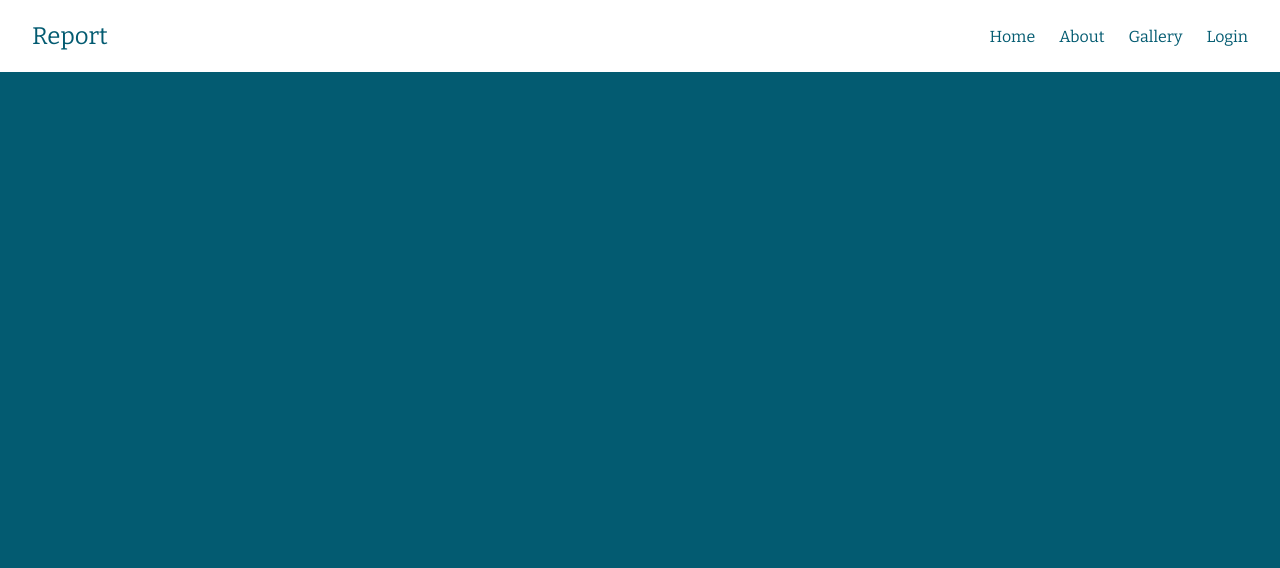
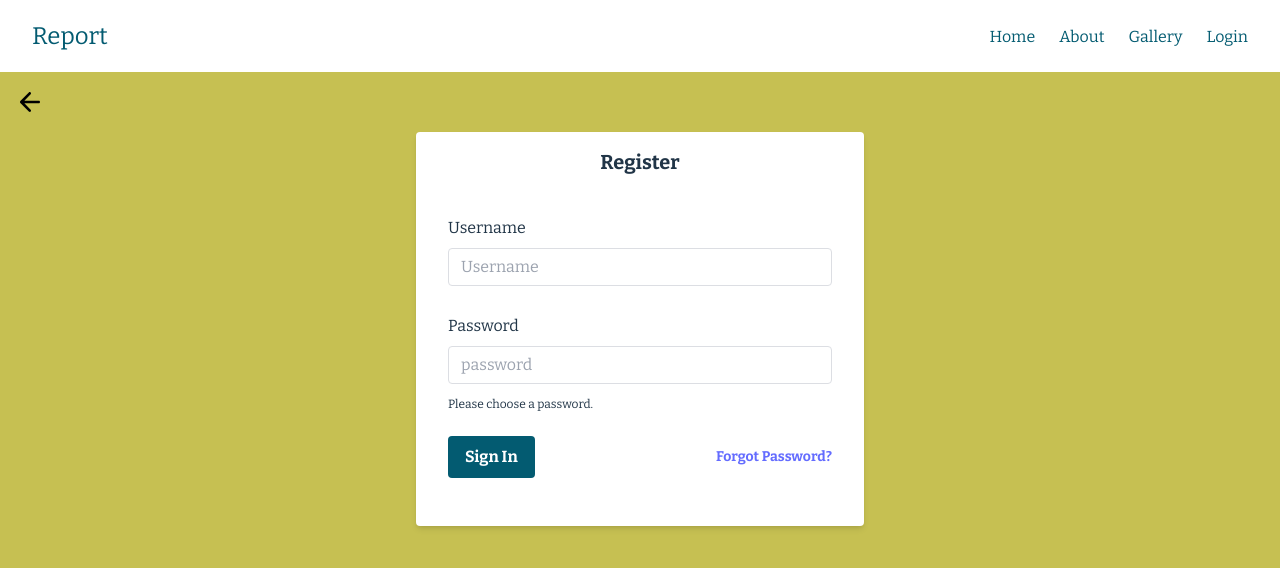
Before and after one commit to Imammlydi/test-vite, a React (Vite) app: page /register in a window 1280 px wide. Shown: the top 568 px of the page. Built offline with nearby package versions, Linux system fonts and the light colour scheme.

Commit message:
refactoring code

```diff
--- a/src/App.jsx
+++ b/src/App.jsx
@@ -1,7 +1,6 @@
 import React, { useState, useEffect } from "react";
-import Navbar from "./components/Navbar";
-import Router from "./components/Router";
 import { Link, NavLink, useLocation } from "react-router-dom";
+import { Navbar, Router } from "./components";
 
 export default function App() {
     const [url, setUrl] = useState(null);
--- a/src/components/Router.jsx
+++ b/src/components/Router.jsx
@@ -1,9 +1,7 @@
 import React from "react";
 import { Route, Routes } from "react-router-dom";
-import Home from "../pages/Home";
-import About from "../pages/About";
-import Gallery from "../pages/Gallery";
-import Login from "../pages/Login";
+import { About, Gallery, Home, Login, Register } from "../pages";
+
 export default function Router() {
     return (
         <Routes>
@@ -11,6 +9,7 @@ export default function Router() {
             <Route path="about" element={<About />} />
             <Route path="gallery" element={<Gallery />} />
             <Route path="login" element={<Login />} />
+            <Route path="register" element={<Register />} />
         </Routes>
     );
 }
--- /dev/null
+++ b/src/components/index.jsx
@@ -0,0 +1,9 @@
+import CardItem1 from "./CardItem1";
+import CardItem2 from "./CardItem2";
+import CardItem3 from "./CardItem3";
+import NavLinks from "./NavLinks";
+import Navbar from "./Navbar";
+import Router from "./Router";
+import input1 from "./input1";
+
+export { CardItem1, CardItem2, CardItem3, NavLinks, Navbar, Router, input1 };
--- /dev/null
+++ b/src/components/input1.jsx
@@ -0,0 +1,14 @@
+import React from "react";
+
+const Input1 = () => {
+    return (
+        <input
+            className="border-1 text-slate-50 focus:ring-sky-500 mb-3 w-full appearance-none   rounded border border-graydisable     py-2 px-3 font-Bitter leading-tight  focus:border-primary focus:outline-none focus:ring-1 "
+            id="username"
+            type="text"
+            placeholder="Username"
+        />
+    );
+};
+
+export default Input1;
--- a/src/pages/About.jsx
+++ b/src/pages/About.jsx
@@ -1,8 +1,6 @@
 import React from "react";
-import CardItem1 from "../components/CardItem1";
-import CardItem2 from "../components/CardItem2";
-import Case from "../components/Case";
-import CardItem3 from "../components/CardItem3";
+import { CardItem1, CardItem2, CardItem3 } from "../components";
+
 export default function About() {
     return (
         <>
--- a/src/pages/Gallery.jsx
+++ b/src/pages/Gallery.jsx
@@ -2,13 +2,11 @@ import React from "react";
 import Case from "../components/Case";
 export default function Gallery() {
     return (
-        // <Case>
         <div className="mx-auto px-4 pt-8 md:items-center md:px-8 lg:max-w-7xl ">
             <h4 className="text-2xl">Report</h4>
             <p className="text-gray-400 text-lg leading-relaxed">
                 The best, you are the best...
             </p>
         </div>
-        // </Case>
     );
 }
--- a/src/pages/Home.jsx
+++ b/src/pages/Home.jsx
@@ -1,8 +1,6 @@
 import React from "react";
-import Case from "../components/Case";
 export default function Home() {
     return (
-        // <Case>
         <div className="  mx-auto px-4 pt-8 md:items-center md:px-8 lg:max-w-7xl ">
             <h4 className="text-2xl">Hello React</h4>
             <p className="text-gray-400 text-lg leading-relaxed">
@@ -22,6 +20,5 @@ export default function Home() {
                 1.10.32.
             </p>
         </div>
-        // </Case>
     );
 }
--- a/src/pages/Register.jsx
+++ b/src/pages/Register.jsx
@@ -1,21 +1,26 @@
 import React from "react";
 import Case from "../components/Case";
+import { Link, NavLink, useLocation } from "react-router-dom";
+
 export default function Register() {
-    return (
-        // <Case>
-        <div className="mx-auto px-4 md:items-center md:px-8 lg:max-w-7xl ">
-            <h4 className="text-2xl">Register</h4>
-            <div class="w-full max-w-xs">
-                <form class="mb-4 rounded bg-white px-8 pt-6 pb-8 shadow-md">
+    const RegisterForm = () => {
+        return (
+            <div class="w-full max-w-md rounded bg-white shadow-md">
+                <div className="flex justify-center">
+                    <h2 className="text-gray-700 my-4 block font-Bitter text-xl font-bold">
+                        Register
+                    </h2>
+                </div>
+                <form class="mb-4   px-8 pt-6 pb-8 ">
                     <div class="mb-4">
                         <label
-                            class="text-gray-700 mb-2 block text-sm font-bold"
+                            class="text-gray-700 text-md mb-2 block font-Bitter "
                             for="username"
                         >
                             Username
                         </label>
                         <input
-                            className="text-gray-700 focus:shadow-outline w-full appearance-none rounded border py-2 px-3 leading-tight shadow focus:outline-none"
+                            className="border-1 text-slate-50 focus:ring-sky-500 mb-3 w-full appearance-none   rounded border border-graydisable     py-2 px-3 font-Bitter leading-tight  focus:border-primary focus:outline-none focus:ring-1 "
                             id="username"
                             type="text"
                             placeholder="Username"
@@ -23,30 +28,30 @@ export default function Register() {
                     </div>
                     <div class="mb-6">
                         <label
-                            class="text-gray-700 mb-2 block text-sm font-bold"
+                            class="text-gray-700 text-md mb-2 block font-Bitter "
                             for="password"
                         >
                             Password
                         </label>
                         <input
-                            className="border-red-500 text-gray-700 focus:shadow-outline mb-3 w-full appearance-none rounded border py-2 px-3 leading-tight shadow focus:outline-none"
+                            className="border-1 focus:ring-sky-900 mb-3 w-full appearance-none   rounded border   border-graydisable   py-2  px-3 font-Bitter leading-tight text-primary  focus:border-primary focus:outline-none focus:ring-1  "
                             id="password"
                             type="password"
-                            placeholder="******************"
+                            placeholder="password"
                         />
-                        <p class="text-red-500 text-xs italic">
+                        <p class="text-red-500 font-Bitter text-xs  italic">
                             Please choose a password.
                         </p>
                     </div>
                     <div class="flex items-center justify-between">
                         <button
-                            class="focus:shadow-outline rounded bg-primary py-2 px-4 font-bold text-white hover:bg-secondary focus:outline-none"
+                            class="focus:shadow-outline rounded bg-primary py-2 px-4 font-Bitter font-bold text-white hover:bg-textPrimary  focus:outline-none"
                             type="button"
                         >
                             Sign In
                         </button>
                         <a
-                            class="text-blue-500 hover:text-blue-800 inline-block align-baseline text-sm font-bold"
+                            class="text-blue-500 hover:text-blue-800 inline-block align-baseline font-Bitter text-sm font-bold"
                             href="#"
                         >
                             Forgot Password?
@@ -54,9 +59,46 @@ export default function Register() {
                     </div>
                 </form>
             </div>
-            <p className="text-gray-400 text-lg leading-relaxed">
-                The best, you are the best...
-            </p>
+        );
+    };
+
+    const BackButton = ({ href }) => {
+        return (
+            <Link to={href}>
+                <svg
+                    width="20"
+                    height="20"
+                    viewBox="0 0 20 20"
+                    fill="none"
+                    xmlns="http://www.w3.org/2000/svg"
+                >
+                    <path
+                        d="M8.82826 19.6049L0.35315 10.9136C0.224739 10.7819 0.133567 10.6392 0.0796345 10.4856C0.025702 10.3319 -0.000836007 10.1673 2.00644e-05 9.99174C2.00644e-05 9.81616 0.0269866 9.65155 0.0809191 9.49792C0.134852 9.34428 0.225595 9.20162 0.35315 9.06993L8.82826 0.378553C9.06368 0.137125 9.35817 0.0111447 9.71173 0.000609745C10.0653 -0.00992526 10.37 0.116055 10.626 0.378553C10.8828 0.61998 11.0168 0.921984 11.0279 1.28456C11.0391 1.64714 10.9158 1.95968 10.6581 2.22218L4.36599 8.67487H18.7159C19.0797 8.67487 19.3849 8.80129 19.6315 9.05413C19.878 9.30697 20.0009 9.61951 20 9.99174C20 10.3649 19.8771 10.6778 19.6315 10.9307C19.3858 11.1835 19.0806 11.3095 18.7159 11.3086H4.36599L10.6581 17.7613C10.8935 18.0027 11.0168 18.31 11.0279 18.6831C11.0391 19.0562 10.9158 19.3635 10.6581 19.6049C10.4227 19.8683 10.1231 20 9.75924 20C9.39541 20 9.08508 19.8683 8.82826 19.6049Z"
+                        fill="black"
+                    />
+                </svg>
+            </Link>
+        );
+    };
+
+    return (
+        // <Case>
+        <div className=" min-h-screen  w-full w-screen bg-secondary ">
+            <div className="  py-5 pl-2 md:pl-4 lg:pl-5 xl:pl-5 ">
+                <BackButton href={"/"} />
+            </div>
+            <div className="  xl:px6  mx-auto flex justify-center px-2 md:px-6 ">
+                <RegisterForm />
+            </div>
+            {/* <div className="  mx-auto  grid grid-cols-1 gap-1 px-4 md:grid-cols-2 md:px-8 lg:max-w-7xl lg:grid-cols-2 lg:gap-1">
+                <LoginForm />
+                <div className="xs:hidden ">
+                    <img
+                        src="https://images.unsplash.com/photo-1680457405591-5b20bbf782dd?ixlib=rb-4.0.3&ixid=MnwxMjA3fDB8MHxwaG90by1wYWdlfHx8fGVufDB8fHx8&auto=format&fit=crop&w=2070&q=80"
+                        alt="new"
+                    />
+                </div>
+            </div> */}
         </div>
         // </Case>
     );
--- /dev/null
+++ b/src/pages/index.jsx
@@ -0,0 +1,7 @@
+import About from "./About";
+import Login from "./Login";
+import Home from "./Home";
+import Gallery from "./Gallery";
+import Register from "./Register";
+
+export { About, Login, Home, Gallery, Register };
--- a/tailwind.config.cjs
+++ b/tailwind.config.cjs
@@ -10,6 +10,7 @@ module.exports = {
             textPrimary: "#24AFD2",
             textWhite: "#FFFFFF",
             textNotActive: "#85898A",
+            graydisable: "#dcdee3",
         },
         extend: {
             fontFamily: {
```
Also changed, not shown: src/pages/Login.jsx (+3 -6 lines).
